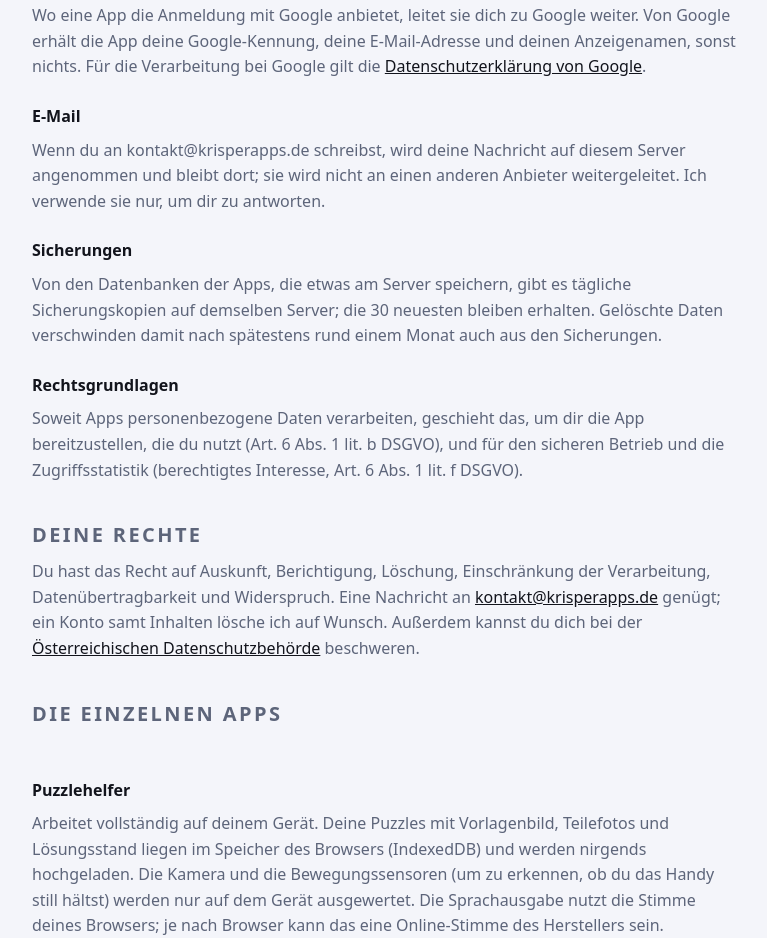
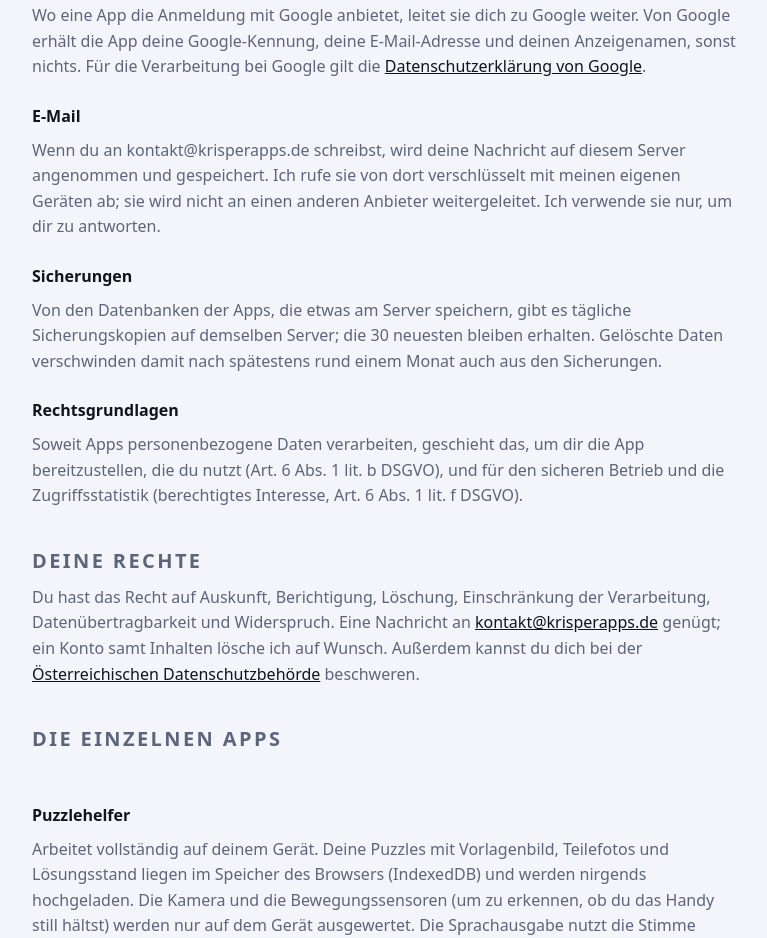
Before and after one commit to michaelkrisper/michaelkrisper, a plain HTML site: page krisperapps.de/datenschutz/index.html in a window 1280 px wide. Shown: the part 1273-2211 px from the top of the page, without its empty margins (256-1023 px from the left). Drawn offline with Linux system fonts and the light colour scheme.

Commit message:
Datenschutz: Mail-Abruf per IMAP beschreiben (#30)

```diff
--- a/krisperapps.de/datenschutz/index.html
+++ b/krisperapps.de/datenschutz/index.html
@@ -40,7 +40,7 @@
 <p>Wo eine App die Anmeldung mit Google anbietet, leitet sie dich zu Google weiter. Von Google erhält die App deine Google-Kennung, deine E-Mail-Adresse und deinen Anzeigenamen, sonst nichts. Für die Verarbeitung bei Google gilt die <a href="https://policies.google.com/privacy" rel="noopener">Datenschutzerklärung von Google</a>.</p>
 
 <h3>E-Mail</h3>
-<p>Wenn du an kontakt@krisperapps.de schreibst, wird deine Nachricht auf diesem Server angenommen und bleibt dort; sie wird nicht an einen anderen Anbieter weitergeleitet. Ich verwende sie nur, um dir zu antworten.</p>
+<p>Wenn du an kontakt@krisperapps.de schreibst, wird deine Nachricht auf diesem Server angenommen und gespeichert. Ich rufe sie von dort verschlüsselt mit meinen eigenen Geräten ab; sie wird nicht an einen anderen Anbieter weitergeleitet. Ich verwende sie nur, um dir zu antworten.</p>
 
 <h3>Sicherungen</h3>
 <p>Von den Datenbanken der Apps, die etwas am Server speichern, gibt es tägliche Sicherungskopien auf demselben Server; die 30 neuesten bleiben erhalten. Gelöschte Daten verschwinden damit nach spätestens rund einem Monat auch aus den Sicherungen.</p>
```
